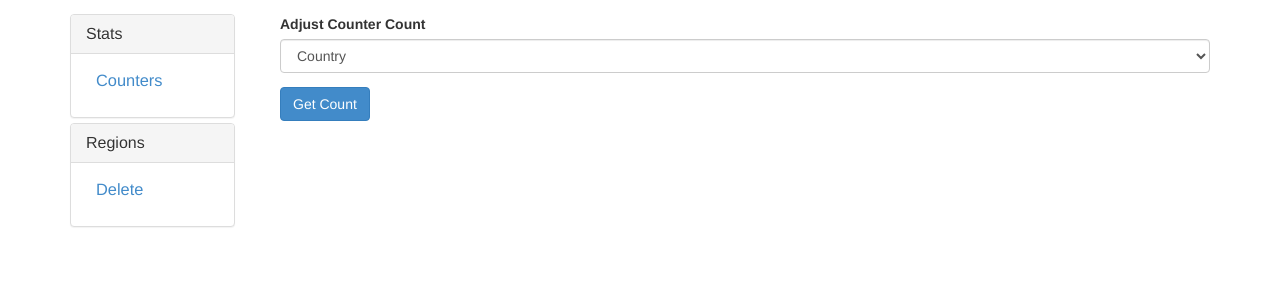
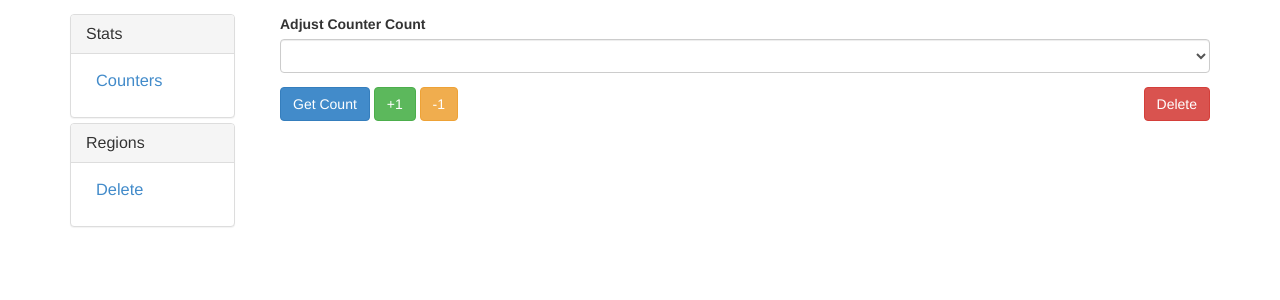
Before and after one commit to leeclemmer/tattooport, a Python web app: template templates/admin_stats_counters.html in a window 1280 px wide. Shown: the part 56-356 px from the top of the page. Run offline with Jinja, Linux system fonts and the light colour scheme; the template is opened without the code that fills it, so the values that code supplies are empty.

Commit message:
Improved Counters page.

```diff
--- a/lib/general_counter.py
+++ b/lib/general_counter.py
@@ -23,9 +23,7 @@
 
 import logging
 
-
 SHARD_KEY_TEMPLATE = 'shard-{}-{:d}'
-
 
 class GeneralCounterShardConfig(ndb.Model):
     """Tracks the number of shards for each named counter."""
@@ -161,7 +159,6 @@
         shard_key_string = SHARD_KEY_TEMPLATE.format(name, i)
         shard = GeneralCounterShard.get_by_id(shard_key_string)
         if shard:
-            logging.info('%s' % (shard,))
             shard.key.delete()
     config = GeneralCounterShardConfig.get_by_id(name)
     config.key.delete()
--- a/templates/admin_stats_counters.html
+++ b/templates/admin_stats_counters.html
@@ -4,43 +4,28 @@
 {% endblock %}
 {% block main %}
 	<h1>{{ title }}</h1>
-	{% if count %}
-	<p>Count for {{ counter }}: {{ count }}</p>
-	{% endif %}
 	<form method="post" role="form">
 		<div class="form-group">
 			<label for="counter">Adjust Counter Count</label>
 			<select name="counter" id="counter" class="form-control col-lg-4">
-				<option value="Country" {% if 'Country' == counter %}selected{% endif %}>Country</option>
-				<option value="Subdivision" {% if 'Subdivision' == counter %}selected{% endif %}>Subdivision</option>
-				<option value="Locality" {% if 'Locality' == counter %}selected{% endif %}>Locality</option>
-				<option value="Artist" {% if 'Artist' == counter %}selected{% endif %}>Artist</option>
-				{% for country in regions %}
-				<option value="{{ country[0].key.id() }} Artist" {% if country[0].key.id() + ' Artist' == counter %}selected{% endif %}>{{ country[0].display_name }} Artist</option>
-					{% for subd in country[1] %}
-					<option value="{{ subd[0].key.id() }} Artist" {% if subd[0].key.id() + ' Artist' == counter %}selected{% endif %}> - {{ subd[0].display_name }} Artist</option>
-						{% for loca in subd[1] %}
-						<option value="{{ loca[0].key.id() }} Artist" {% if loca[0].key.id() + ' Artist' == counter %}selected{% endif %}> -- {{ loca[1] }} Artist</option>
-						{% endfor %}
-					{% endfor %}
-				{% endfor %}
-				<option></option>
-				<option value="Studio" {% if 'Studio' == counter %}selected{% endif %}>Studio</option>
-				{% for country in regions %}
-				<option value="{{ country[0].key.id() }} Studio" {% if country[0].key.id() + ' Studio' == counter %}selected{% endif %}>{{ country[0].display_name }} Studio</option>
-					{% for subd in country[1] %}
-					<option value="{{ subd[0].key.id() }} Studio" {% if subd[0].key.id() + ' Studio' == counter %}selected{% endif %}> - {{ subd[0].display_name }} Studio</option>
-						{% for loca in subd[1] %}
-						<option value="{{ loca[0].key.id() }} Studio" {% if loca[0].key.id() + ' Studio' == counter %}selected{% endif %}> -- {{ loca[1] }} Studio</option>
-						{% endfor %}
-					{% endfor %}
+				{% for c in counters %}
+				<option value="{{ c[0] }}"{% if counter == c[0] %} selected{% endif %}>{{ c[0] }} ({{ c[1] }})</option>
 				{% endfor %}
 			</select>
 		</div>
+
 		<button type="submit" class="btn btn-primary">Get Count</button>
-		{% if counter %}
 		<button type="submit" name="plusorminus" value="plus" class="btn btn-success"> +1 </button>
 		<button type="submit" name="plusorminus" value="minus" class="btn btn-warning"> -1 </button>
-		{% endif %}
+		<button type="submit" name="delete" value="yes" class="btn btn-danger" style="float:right">Delete</button>
 	</form>
+
+	<ul class="list-unstyled">
+	{% for c in counters %}
+	<li{% if c[1] == 0 %} class="delete"{% endif %}>
+		{{ c[0] }} ({{ c[1] }})
+	</li>
+	{% endfor %}
+	</ul>
+
 {% endblock %}
```
Also changed, not shown: admin_settings.py (+26 -31 lines).
